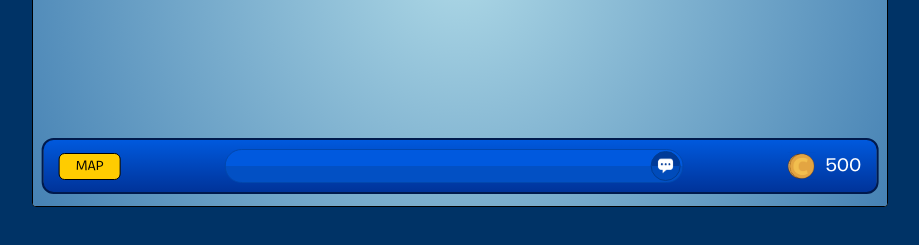
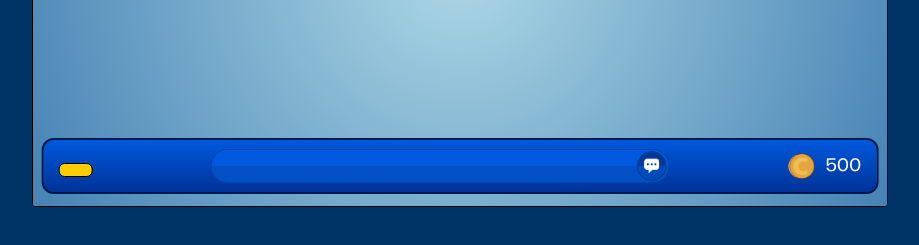
Before and after one commit to duckdash/duckdash.github.io, a plain HTML site: page play.html in a window 1280 px wide. Shown: the part 435-680 px from the top of the page, without its empty margins (181-1100 px from the left). Drawn offline with Linux system fonts and the light colour scheme.

Commit message:
Update play.html

```diff
--- a/play.html
+++ b/play.html
@@ -24,7 +24,7 @@
 
             <div class="dd-taskbar-container">
                 <div class="taskbar-left">
-                    <button class="dd-button">Map</button>
+                    <button class="dd-button map-btn"></button>
                 </div>
                 <div class="dd-chat-wrapper">
                     <input type="text" id="chat-input">
```
